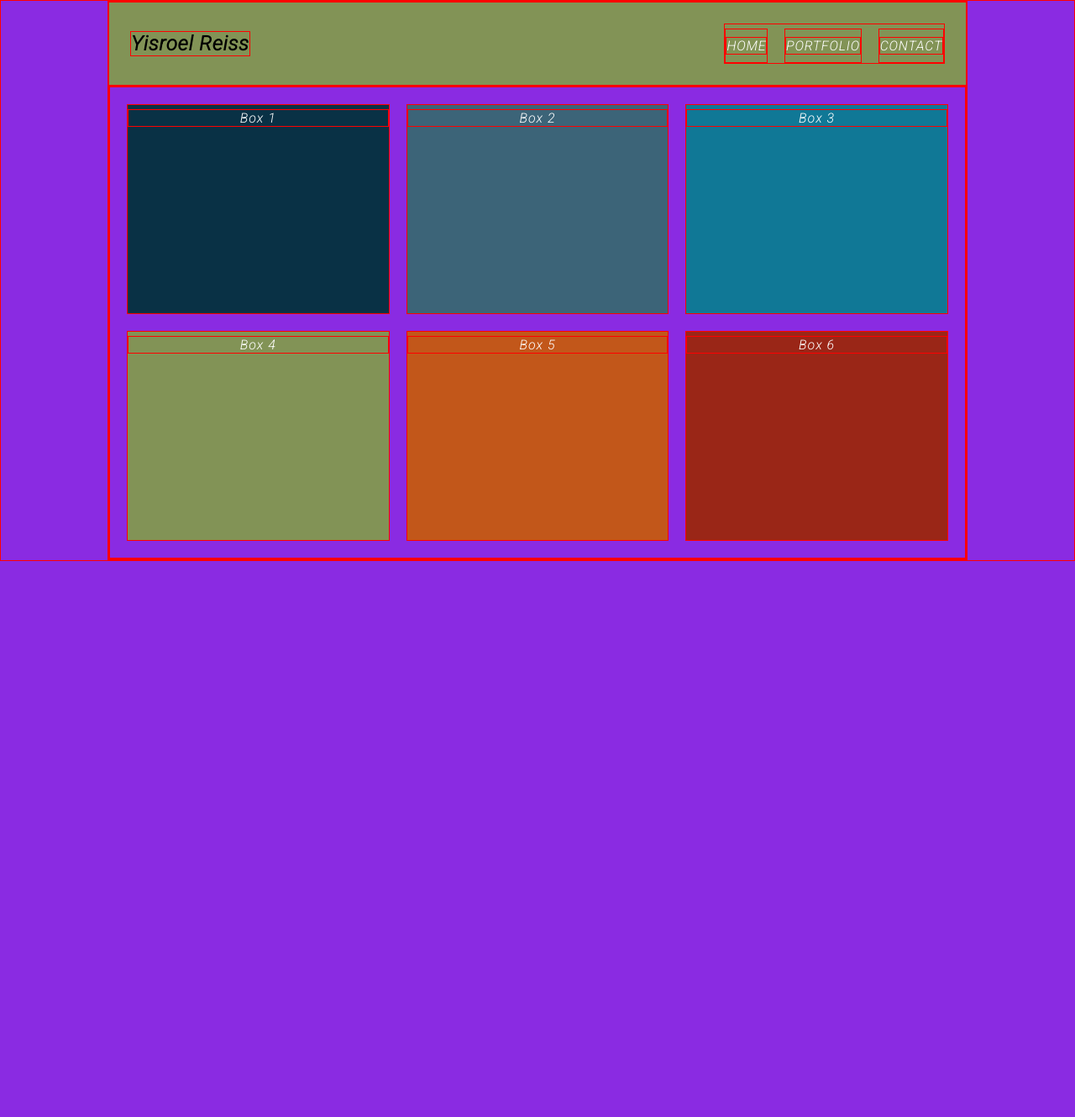
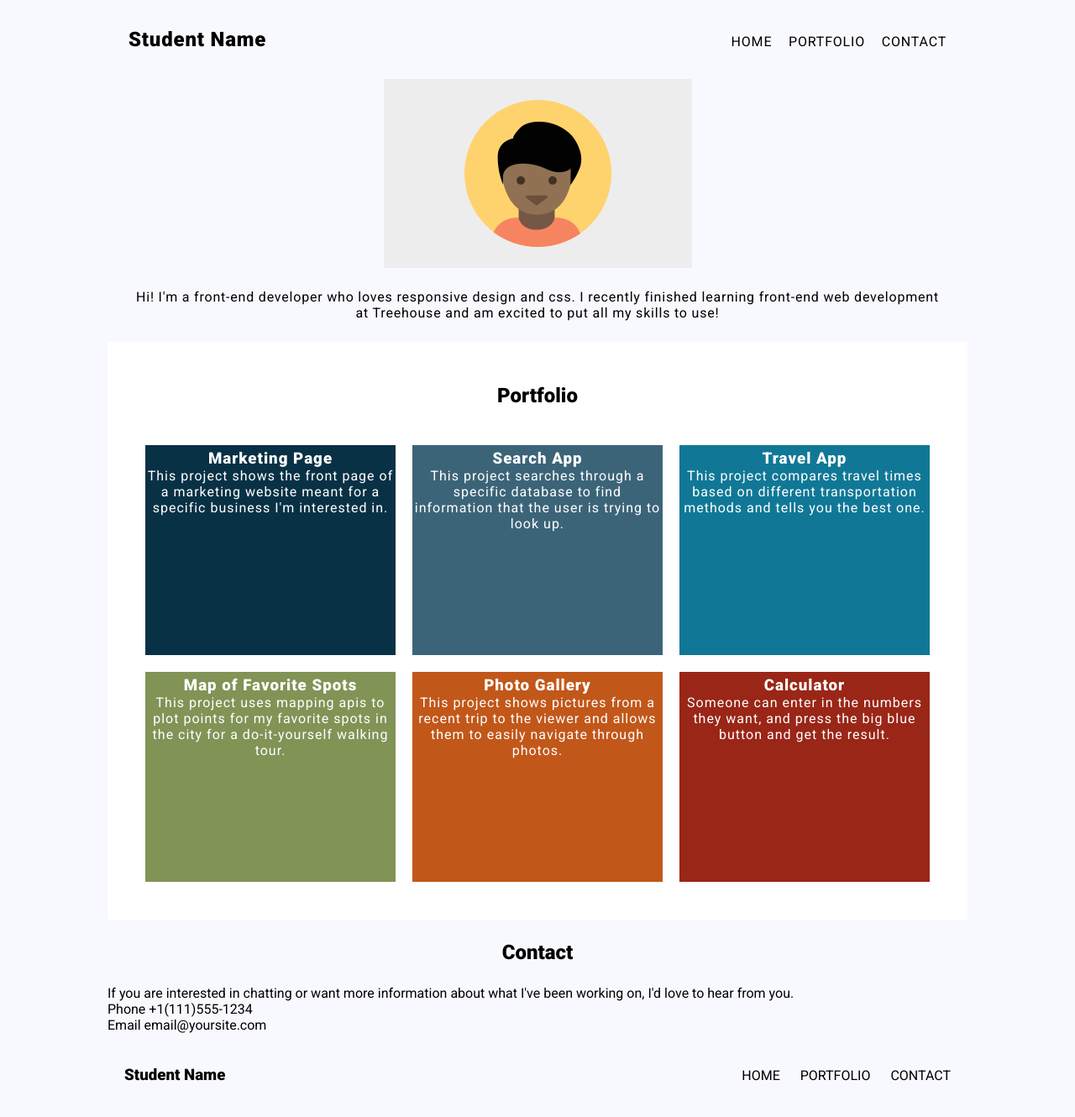
Before and after one commit to yisroelreiss/techdegree-p2-responsive-layout, a plain HTML site: page index.html in a window 1280 px wide. Shown: the whole page at 84% size. Before the commit the page ends 800 px from the top, so only its background shows below. Drawn offline with Linux system fonts and the light colour scheme.

Commit message:
Added Header, Portfolio, + Contact Content

```diff
--- a/css/styles.css
+++ b/css/styles.css
@@ -1,20 +1,38 @@
 /* Web Fonts ----------------------- */
 
 /* Base Styles ---------------------*/
-
-/* 👀 Nav Styles ---------------------*/
 * {
   box-sizing: border-box;
   margin: 0;
   padding: 0;
-  border: solid 1px red;
-  /* to test borders */
+  /* border: solid 1px red;   to test borders */
+}
+body {
+  background-color: ghostwhite;
+}
+/* 👀 Nav Styles ---------------------*/
+header li {
+  color: black;
+}
+
+nav h1 {
+  font-family: "Roboto", sans-serif;
+  font-weight: 900;
 }
 
 body {
   margin: 0 auto; /* removes default margin it makes top bottom 0 and left right auto */
   max-width: 1024px;
+  min-height: 100vh;
+  font-family: "Roboto", sans-serif;
+  display: flex;
+  flex-direction: column;
 }
+
+/* body {
+  color: black;
+  background-color: #093145;
+} */
 
 ul {
   list-style: none; /* removes default bullet points */
@@ -22,6 +40,8 @@ ul {
 }
 
 a {
+  text-transform: uppercase;
+  color: black;
   text-decoration: none; /* removes default underlining of links identation */
 }
 
@@ -35,9 +55,8 @@ h1,
   width: 100%;
 }
 
-h1 a,
-.top-nav a {
-  color: #000;
+.top-nav li {
+  background-color: white;
 }
 
 .top-nav {
@@ -47,7 +66,7 @@ h1 a,
 .top-nav li {
   padding: 10px 0;
   margin: 5px auto;
-  background-color: #fff;
+  color: black;
 }
 
 .top-nav a {
@@ -58,11 +77,39 @@ nav {
   font-family: "Roboto", Arial, Verdana;
   font-weight: 400;
   letter-spacing: 0.05em;
-  background-color: #829356;
   padding: 25px;
 }
 
+.jumbotron {
+  padding: 0px 25px;
+}
+
+.jumbotron img {
+  display: block;
+  margin: auto;
+  padding: 0px 25px 25px 25px;
+  max-width: 100%;
+  max-height: 100%;
+  width: auto;
+  height: auto;
+}
+
+.jumbotron p {
+  padding: 0px 0px 25px 0px;
+  letter-spacing: 0.05em;
+  text-align: center;
+}
+
 /* 💼 Portfolio Styles ---------------------*/
+.portfolio {
+  background-color: white;
+  padding: 25px;
+}
+
+main h2 {
+  text-align: center;
+  padding: 25px;
+}
 
 .container {
   max-width: 1100px;
@@ -104,11 +151,25 @@ nav {
   background-color: #9a2617;
 }
 
+/* Footer Styles ---------------------*/
+.full {
+  display: none;
+}
+
+footer {
+  display: flex;
+  justify-content: space-between;
+  align-items: center;
+  margin-top: auto;
+  padding: 0 20px;
+  height: 100px;
+}
+
 /* Media Queries ---------------------*/
 
 @media (min-width: 760px) {
   body {
-    background-color: blue;
+    /* background-color: blue; */
   }
   /* 👀 Nav Styles ---------------------*/
   .top-nav {
@@ -125,9 +186,6 @@ nav {
     margin-right: 0;
   }
 
-  .top-nav a {
-    color: #fff;
-  }
   /* 💼 Portfolio Styles ---------------------*/
   .container {
     display: flex; /* this makes all the boxes go into one row */
@@ -138,12 +196,20 @@ nav {
       50% - 20px
     ); /*ensure the boxes take up exactly 50% in our 2 column layout without breaking to a new line due to the 20px total left and right margin we added in the mobile-first code.*/
   }
+  /* Footer Styles ---------------------*/
+  .top {
+    display: none;
+  }
+  .full {
+    display: inline-block;
+    margin-left: 20px;
+  }
 }
 
 @media (min-width: 1024px) {
-  body {
+  /* body {
     background-color: blueviolet;
-  }
+  } */
   /* 👀 Nav Styles ---------------------*/
   nav {
     display: flex;
--- a/index.html
+++ b/index.html
@@ -6,40 +6,74 @@
   <meta name="viewport" content="width=device-width, initial-scale=1.0">
   <link rel="preconnect" href="https://fonts.googleapis.com">
   <link rel="preconnect" href="https://fonts.gstatic.com" crossorigin>
-  <link href="https://fonts.googleapis.com/css2?family=Roboto:ital,wght@1,300&display=swap" rel="stylesheet">
+  <link href="https://fonts.googleapis.com/css2?family=Roboto:wght@400;500;900&display=swap" rel="stylesheet">
   <link href="css/styles.css" rel="stylesheet">
   <title>Yisroel Reiss Portfolio</title>
 </head>
 <body>
+  <header>
   <nav>
-    <h1>Yisroel Reiss</h1>
+    <h1>Student Name</h1>
     <ul class = "top-nav">
       <li><a href="#">home</a></li>
       <li><a href="#portfolio">portfolio</a></li>
       <li><a href="#contact">contact</a></li>
   </ul>
   </nav>
+  <div class = "jumbotron">
+  <img src = "images/responsive-layout-profile.png">
+  <p>Hi! I'm a front-end developer who loves responsive design and css. I recently finished learning front-end web development at Treehouse and am excited to put all my skills to use!</p>
+  </div>
+  </header>
   <main>
+    <section class="portfolio">
+    <h2>Portfolio</h2>
     <div class ="container">
+
       <div class ="col box-1">
-        <p>Box 1</p>
+        <h3>Marketing Page</h3>
+        <p>This project shows the front page of a marketing website meant for a specific business I'm interested in.</p>
       </div>
       <div class ="col box-2">
-        <p>Box 2</p>
+        <h3> Search App</h3>
+        <p>This project searches through a specific database to find information that the user is trying to look up.</p>
       </div>
       <div class ="col box-3">
-        <p>Box 3</p>
+        <h3>Travel App</h3>
+        <p>This project compares travel times based on different transportation methods and tells you the best one.</p>
       </div>
+
       <div class ="col box-4">
-        <p>Box 4</p>
+        <h3>Map of Favorite Spots</h3>
+        <p>This project uses mapping apis to plot points for my favorite spots in the city for a do-it-yourself walking tour.</p>
       </div>
+
       <div class ="col box-5">
-        <p>Box 5</p>
+        <h3>Photo Gallery</h3>
+        <p>This project shows pictures from a recent trip to the viewer and allows them to easily navigate through photos.</p>
       </div>
+
       <div class ="col box-6">
-        <p>Box 6</p>
+        <h3>Calculator</h3>
+        <p>Someone can enter in the numbers they want, and press the big blue button and get the result.</p>
       </div>
     </div>
+  </section>
+  <section>
+    <h2>Contact</h2>
+    <p>If you are interested in chatting or want more information about what I've been working on, I'd love to hear from you.</p>
+    <p>Phone +1(111)555-1234<br>
+    Email email@yoursite.com</p>
+  </section>
   </main>
+  <footer>
+    <h3>Student Name</h3>
+    <ul class="footer-nav">
+      <li class ="top"><a href="#top">back to top</a></li>
+      <li class ="full"><a href="#top">home</a></li>
+      <li class ="full"><a href="#portfolio">portfolio</a></li>
+      <li class ="full"><a href="#contact">contact</a></li>
+    </ul>
+  </footer>
 </body>
 </html>
```
